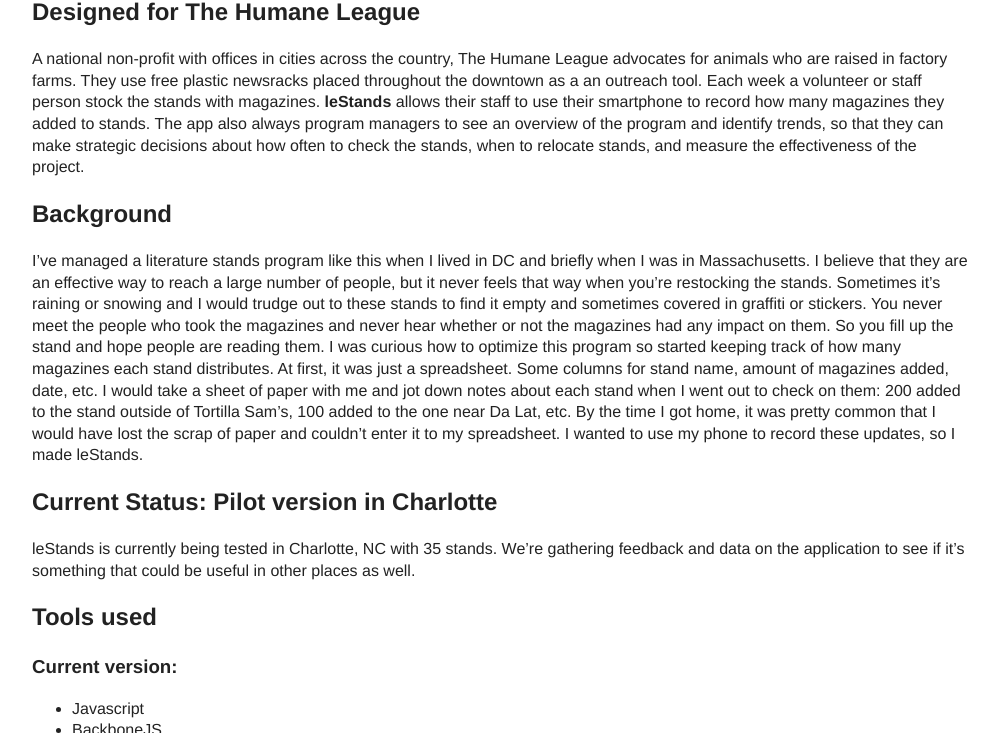
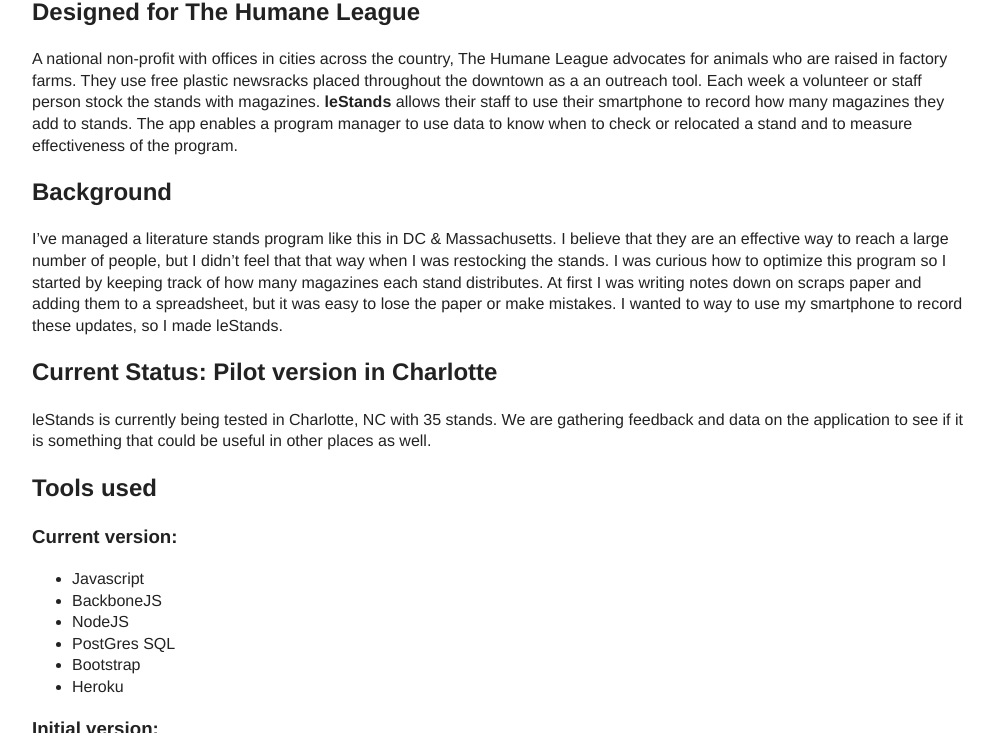
Before and after one commit to drewrwilson/drewrwilson.github.io, a Jekyll site: the page built from _posts/projects/2015-02-01-lestands.md, in a window 1280 px wide and 900 px high, scrolled down 670 px, cut to the strip 167-900 px from the top of the window. Shown: the whole strip, without its empty margins (140-1138 px from the left). Built offline with Jekyll 4.4.1, drawn with Linux system fonts in a browser that asks for light colours; nearby versions of some CDN libraries; library files that are not in the unit come from our copies.

Commit message:
edits on lestands

```diff
--- a/_posts/projects/2015-02-01-lestands.md
+++ b/_posts/projects/2015-02-01-lestands.md
@@ -1,6 +1,6 @@
 ---
 layout: portfolio_entry
-title: le Stands
+title: leStands
 description: "Web app for helping actvists track literature distribution through free newspaper stands."
 images:
 - lestands/lestands-1.png
@@ -21,13 +21,13 @@
 ![](/assets/img/projects/lestands/lestands-walkthrough-screen.gif "Animated walkthrough of lestands")
 
 ## Designed for The Humane League
-A national non-profit with offices in cities across the country, The Humane League advocates for animals who are raised in factory farms. They use free plastic newsracks placed throughout the downtown as a an outreach tool. Each week a volunteer or staff person stock the stands with magazines. **leStands** allows their staff to use their smartphone to record how many magazines they added to stands. The app also always program managers to see an overview of the program and identify trends, so that they can make strategic decisions about how often to check the stands, when to relocate stands, and measure the effectiveness of the project.
+A national non-profit with offices in cities across the country, The Humane League advocates for animals who are raised in factory farms. They use free plastic newsracks placed throughout the downtown as a an outreach tool. Each week a volunteer or staff person stock the stands with magazines. **leStands** allows their staff to use their smartphone to record how many magazines they add to stands. The app enables a program manager to use data to know when to check or relocated a stand and to measure effectiveness of the program.
 
 ## Background
-I've managed a literature stands program like this when I lived in DC and briefly when I was in Massachusetts. I believe that they are an effective way to reach a large number of people, but it never feels that way when you're restocking the stands. Sometimes it's raining or snowing and I would trudge out to these stands to find it empty and sometimes covered in graffiti or stickers. You never meet the people who took the magazines and never hear whether or not the magazines had any impact on them. So you fill up the stand and hope people are reading them. I was curious how to optimize this program so started keeping track of how many magazines each stand distributes. At first, it was just a spreadsheet. Some columns for stand name, amount of magazines added, date, etc. I would take a sheet of paper with me and jot down notes about each stand when I went out to check on them: 200 added to the stand outside of Tortilla Sam's, 100 added to the one near Da Lat, etc. By the time I got home, it was pretty common that I would have lost the scrap of paper and couldn't enter it to my spreadsheet. I wanted to use my phone to record these updates, so I made leStands.
+I've managed a literature stands program like this in DC & Massachusetts. I believe that they are an effective way to reach a large number of people, but I didn't feel that that way when I was restocking the stands. I was curious how to optimize this program so I started by keeping track of how many magazines each stand distributes. At first I was writing notes down on scraps paper and adding them to a spreadsheet, but it was easy to lose the paper or make mistakes. I wanted to way to use my smartphone to record these updates, so I made leStands.
 
 ## Current Status: Pilot version in Charlotte
-leStands is currently being tested in Charlotte, NC with 35 stands. We're gathering feedback and data on the application to see if it's something that could be useful in other places as well.
+leStands is currently being tested in Charlotte, NC with 35 stands. We are gathering feedback and data on the application to see if it is something that could be useful in other places as well.
 
 
 ## Tools used
```
